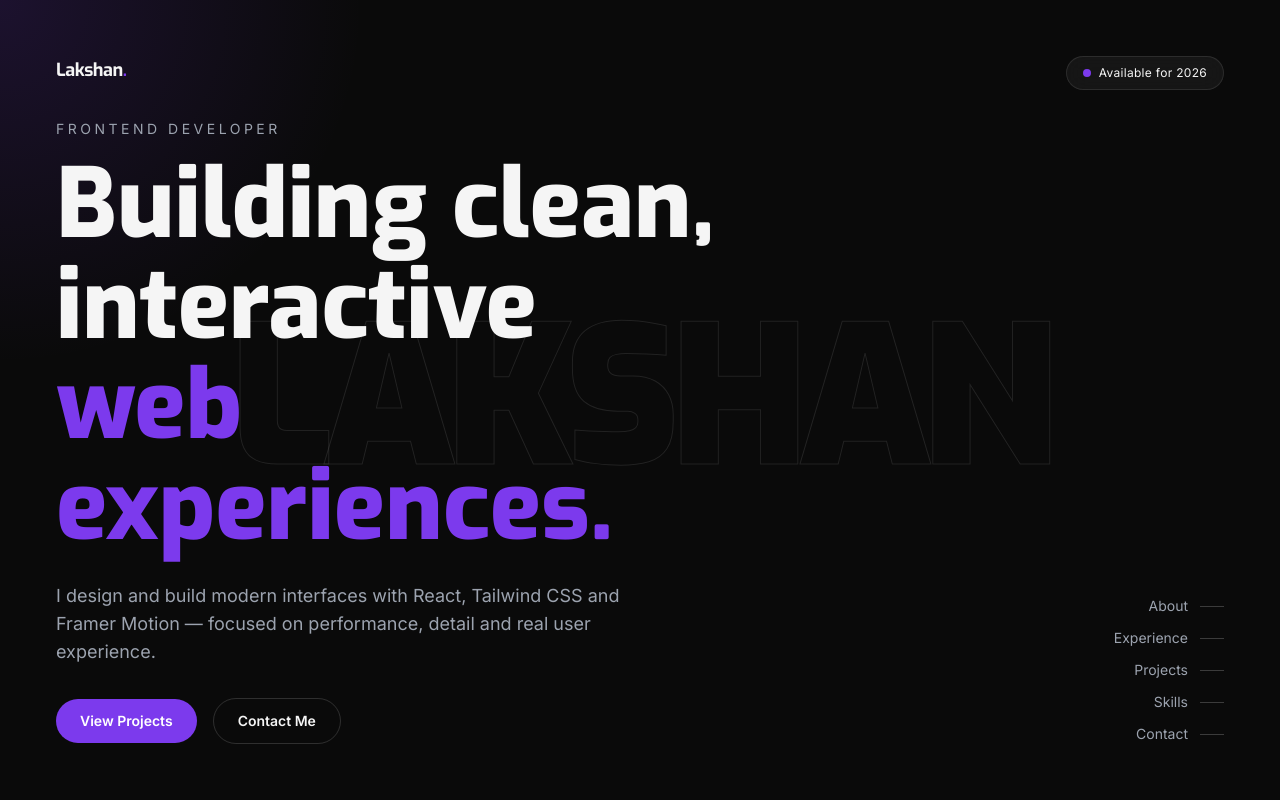
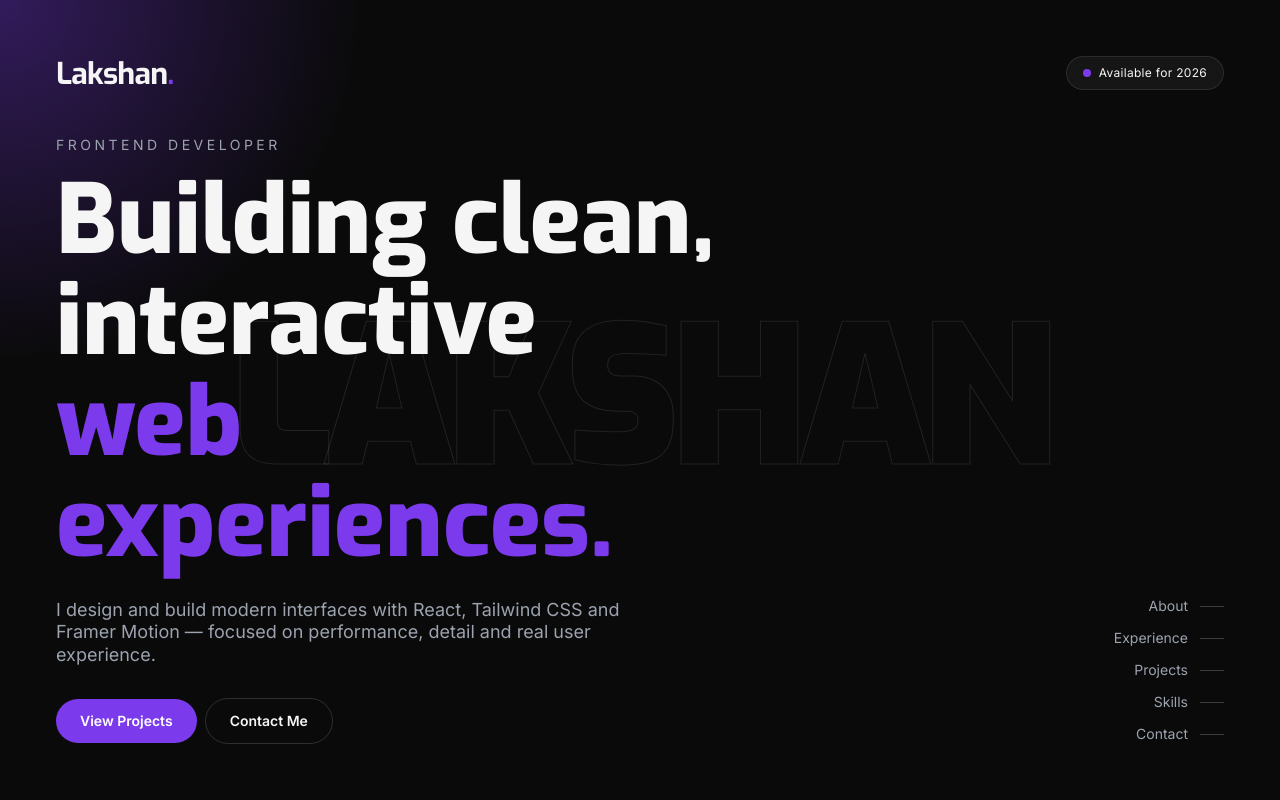
Before and after one commit to lakshan-beast/My-Portfolio, a React (Vite) app: page / in a window 1280 px wide. Shown: the top 800 px of the page. Built offline with nearby package versions, Linux system fonts and the light colour scheme.

Commit message:
fix: update gradient opacity and enhance text size and layout in Hero component

```diff
--- a/src/components/Hero.jsx
+++ b/src/components/Hero.jsx
@@ -146,7 +146,7 @@ export default function Hero() {
 
   const spotlight = useMotionTemplate`
     radial-gradient(520px circle at ${springX}px ${springY}px,
-    rgba(124, 58, 237, 0.16),
+    rgba(124, 58, 237, 0.36),
     transparent 70%)
   `;
 
@@ -189,7 +189,7 @@ export default function Hero() {
           initial="hidden"
           animate="visible"
           custom={0}
-          className="font-display text-lg font-bold tracking-tight">
+          className="font-display text-3xl font-bold tracking-tight">
           Lakshan<span className="text-violet-brand">.</span>
         </motion.a>
 
@@ -198,7 +198,7 @@ export default function Hero() {
           initial="hidden"
           animate="visible"
           custom={1}
-          className="hidden items-center gap-2 rounded-full border border-white/10 bg-white/5 px-4 py-2 text-xs tracking-wide backdrop-blur-md sm:flex">
+          className="items-center gap-2 rounded-full border border-white/10 bg-white/5 px-4 py-2 text-xs tracking-wide backdrop-blur-md sm:flex">
           <span className="size-2 rounded-full bg-violet-brand" />
           Available for 2026
         </motion.div>
@@ -224,13 +224,13 @@ export default function Hero() {
             <span className="text-violet-brand">web experiences.</span>
           </h1>
 
-          <p className="mt-6 max-w-xl text-base text-muted sm:text-lg">
+          <p className="mt-6 max-w-xl text-base text-muted sm:text-lg leading-tight ">
             I design and build modern interfaces with React, Tailwind CSS and
             Framer Motion — focused on performance, detail and real user
             experience.
           </p>
 
-          <div className="mt-8 flex flex-wrap items-center gap-4">
+          <div className="mt-8 flex flex-wrap items-center gap-2">
             <a
               href="#projects"
               className="rounded-full bg-violet-brand px-6 py-3 text-sm font-semibold text-white transition hover:bg-violet-soft">
```
